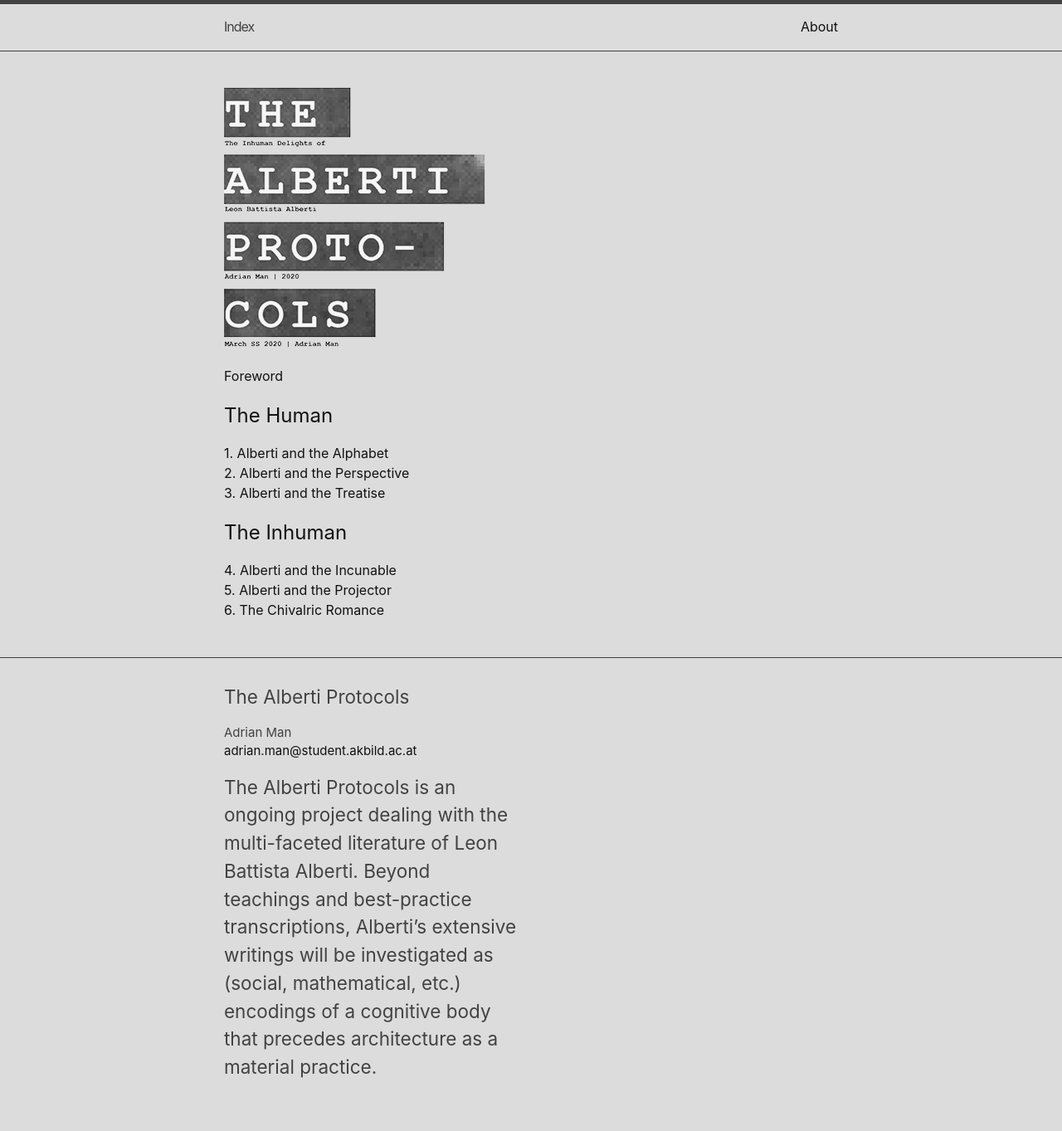
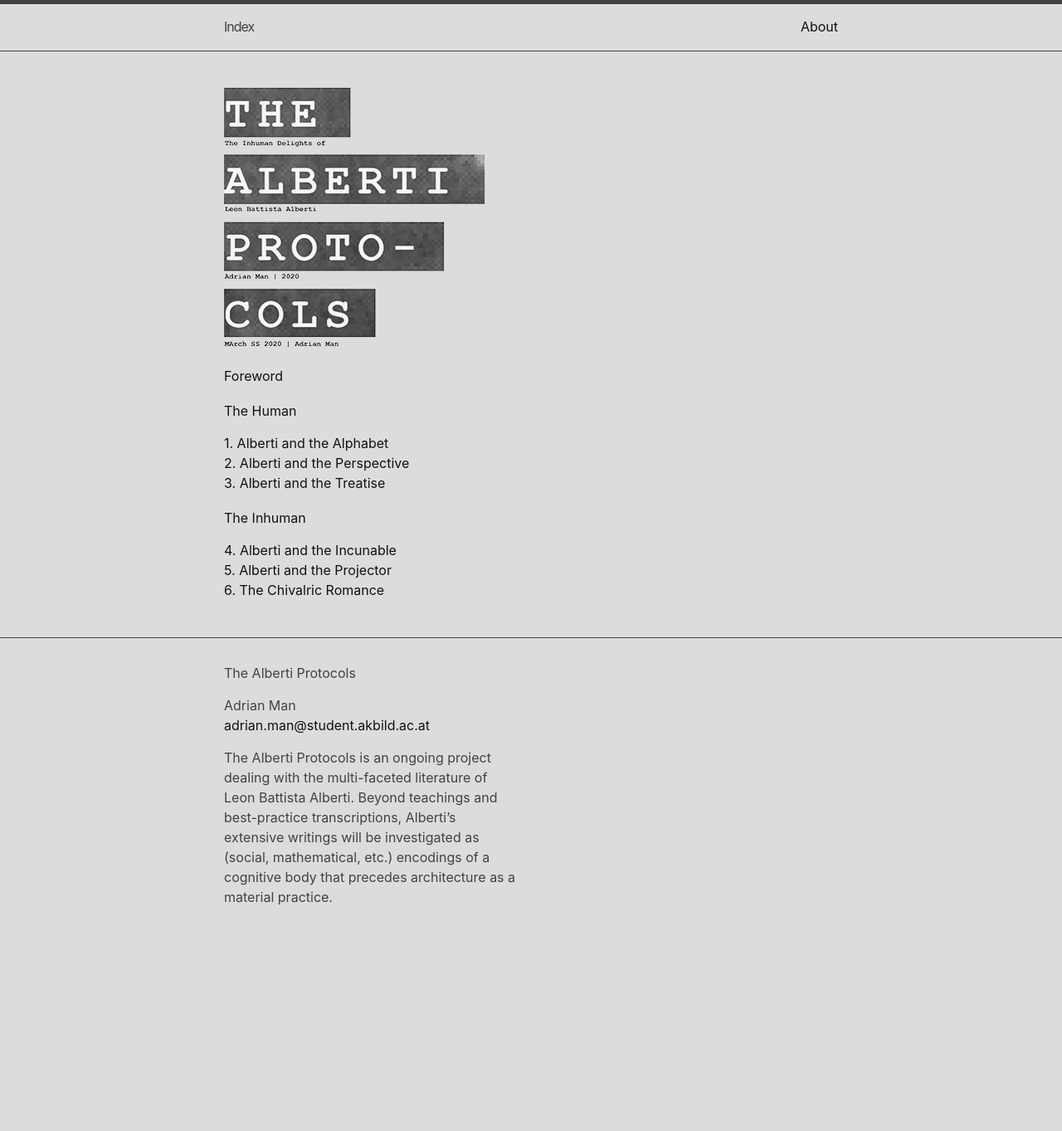
Before and after one commit to thealbertiprotocols/thealbertiprotocols.github.io, a Jekyll site: the page built from index.markdown, in a window 1280 px wide. Shown: the whole page at 83% size. Built offline with Jekyll 4.4.1, drawn with Linux system fonts in a browser that asks for light colours; after the commit the page ends 1153 px from its top, so only the background shows below that.

Commit message:
uniform font size

```diff
--- a/_sass/minima/_layout.scss
+++ b/_sass/minima/_layout.scss
@@ -29,7 +29,7 @@
 }
 
 .site-title {
-  @include relative-font-size($custom-font-size);
+  @include relative-font-size($cust-font-mult);
   font-weight: $base-font-weight;
   letter-spacing: -1px;
   margin-bottom: 0;
@@ -94,7 +94,7 @@
     color: $text-color;
     line-height: $base-line-height;
     display: block;
-    @include relative-font-size($custom-font-size);
+    @include relative-font-size($cust-font-mult);
     padding: 5px 10px;
 
     // Gaps between nav items, but not on the last one
@@ -145,9 +145,14 @@
 }
 
 .footer-heading {
-  @include relative-font-size($custom-font-size);
+  @include relative-font-size($cust-font-mult);
   margin-bottom: $spacing-unit / 2;
 }
+
+.p-name, .u-email {
+  @include relative-font-size($cust-font-mult);
+}
+
 
 .feed-subscribe .svg-icon {
   padding: 5px 5px 2px 0
@@ -229,7 +234,7 @@
 }
 
 .post-list-heading {
-  @include relative-font-size($custom-font-size);
+  @include relative-font-size($cust-font-mult);
   margin-top: $spacing-unit * 0.6;
 }
 
@@ -249,7 +254,7 @@
 
 .post-link {
   display: block;
-  @include relative-font-size($custom-font-size);
+  @include relative-font-size($cust-font-mult);
 }
 
 
@@ -282,11 +287,11 @@ h5.post-cat {
 
 .post-title,
 .post-content h1 {
-  @include relative-font-size($custom-font-size);
+  @include relative-font-size($cust-font-mult);
   line-height: 1.15;
 
   @media screen and (min-width: $on-large) {
-    @include relative-font-size($custom-font-size);
+    @include relative-font-size($cust-font-mult);
   }
 }
 
@@ -323,7 +328,7 @@ h5.post-cat {
     @include relative-font-size(1.0625);
   }
   p {
-    @include relative-font-size($custom-font-size);
+    @include relative-font-size($cust-font-mult);
   }
 }
 
--- a/_sass/minima/initialize.scss
+++ b/_sass/minima/initialize.scss
@@ -4,10 +4,10 @@
 
 $base-font-family: -apple-system, BlinkMacSystemFont, "Courier New", "Segoe UI", "Segoe UI Symbol", "Segoe UI Emoji", "Apple Color Emoji", Roboto, Helvetica, Arial, sans-serif !default;
 $code-font-family: "Menlo", "Inconsolata", "Consolas", "Roboto Mono", "Ubuntu Mono", "Liberation Mono", "Courier New", monospace;
-$base-font-size:   16px !default;
+$base-font-size:   1rem !default;
 $base-font-weight: 400 !default;
 $small-font-size:  $base-font-size * 0.875 !default;
-$custom-font-size: $base-font-size * 1 !default;
+$cust-font-mult:   1 !default;
 $base-line-height: 1.5 !default;
 
 $spacing-unit:     30px !default;
```
